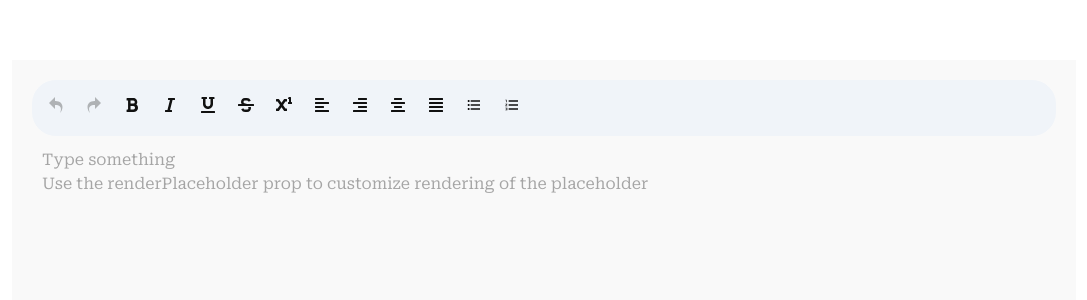
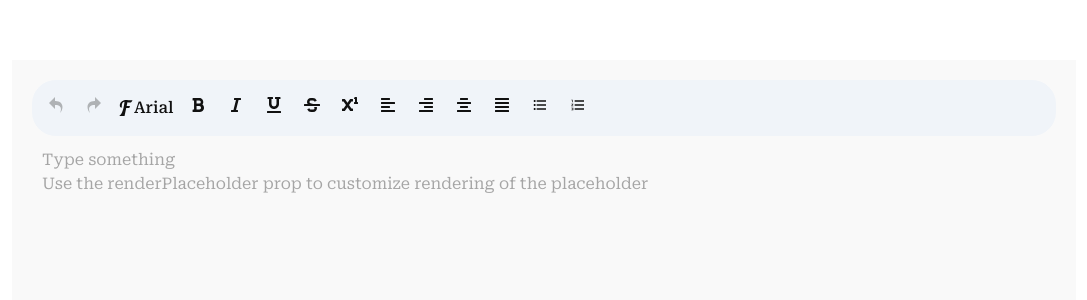
Before and after one commit to ajayjayendran/miniotes-react, a React (Vite) app: page / in a window 1280 px wide. Shown: the top 300 px of the page, without its empty margins (96-1183 px from the left). Built offline with nearby package versions, Linux system fonts and the light colour scheme; a web font is replaced by a local one.

Commit message:
Add antd and basics formatting

```diff
--- a/package.json
+++ b/package.json
@@ -10,6 +10,7 @@
     "preview": "vite preview"
   },
   "dependencies": {
+    "antd": "^5.22.3",
     "react": "^18.3.1",
     "react-dom": "^18.3.1",
     "react-icons": "^5.3.0",
--- a/src/components/Slate/index.tsx
+++ b/src/components/Slate/index.tsx
@@ -5,6 +5,7 @@ import {
   Transforms,
   createEditor,
   Element as SlateElement,
+  Text,
 } from "slate";
 
 import {
@@ -104,12 +105,23 @@ const SlateEditor = () => {
     children,
     leaf,
   }: RenderLeafProps): JSX.Element => {
+    const style: React.CSSProperties = {
+      fontFamily: leaf.fontFamily || undefined,
+      fontSize: leaf.fontSize ? `${leaf.fontSize}px` : undefined,
+      color: leaf.color || undefined,
+      backgroundColor: leaf.highlight || undefined,
+    };
+
     if (leaf.bold) children = <strong>{children}</strong>;
     if (leaf.italic) children = <em>{children}</em>;
     if (leaf.underline) children = <u>{children}</u>;
     if (leaf.strikethrough) children = <s>{children}</s>;
     if (leaf.superscript) children = <sup>{children}</sup>;
-    return <span {...attributes}>{children}</span>;
+    return (
+      <span style={style} {...attributes}>
+        {children}
+      </span>
+    );
   };
 
   const renderElement = ({
@@ -120,6 +132,7 @@ const SlateEditor = () => {
     const style = {
       textAlign: (element as AlignableElement).textAlign || "left",
     };
+
     switch (element.type) {
       case "bulleted-list":
         return <ul {...attributes}>{children}</ul>;
@@ -175,6 +188,38 @@ const SlateEditor = () => {
     }
   };
 
+  const setFontFamily = (editor: Editor, fontFamily: string) => {
+    Transforms.setNodes(
+      editor,
+      { fontFamily },
+      { match: (n) => Text.isText(n), split: true }
+    );
+  };
+
+  const setFontSize = (editor: Editor, fontSize: number) => {
+    Transforms.setNodes(
+      editor,
+      { fontSize },
+      { match: (n) => Text.isText(n), split: true }
+    );
+  };
+
+  const setTextColor = (editor: Editor, color: string) => {
+    Transforms.setNodes(
+      editor,
+      { color },
+      { match: (n) => Text.isText(n), split: true }
+    );
+  };
+
+  const setHighlight = (editor: Editor, highlight: string) => {
+    Transforms.setNodes(
+      editor,
+      { highlight },
+      { match: (n) => Text.isText(n), split: true }
+    );
+  };
+
   return (
     <div className={styles.container}>
       <Slate
@@ -189,6 +234,10 @@ const SlateEditor = () => {
           toggleBlock={toggleBlock}
           onUndo={handleUndo}
           onRedo={handleRedo}
+          setFontFamily={setFontFamily}
+          setFontSize={setFontSize}
+          setTextColor={setTextColor}
+          setHighlight={setHighlight}
         />
         <Editable
           renderLeaf={renderLeaf}
--- a/src/components/Slate/slate.types.ts
+++ b/src/components/Slate/slate.types.ts
@@ -9,6 +9,10 @@ export type CustomText = {
   underline?: boolean;
   strikethrough?: boolean;
   superscript?: boolean;
+  fontFamily?: string;
+  fontSize?: number;
+  color?: string;
+  highlight?: string;
 };
 
 type ParagraphElement = {
--- a/src/components/SlateToolbar/SlateToolbar.module.css
+++ b/src/components/SlateToolbar/SlateToolbar.module.css
@@ -17,4 +17,11 @@
   .formattingIcon:hover {
     background-color: #e8f0fe;
   }
+  .fontFamilyItem {
+    display: flex;
+    align-items: center;
+    color: #111;
+    cursor: pointer;
+    font-weight: 500;
+  }
 }
--- a/src/components/SlateToolbar/index.tsx
+++ b/src/components/SlateToolbar/index.tsx
@@ -17,7 +17,9 @@ import {
   FaUnderline,
 } from "react-icons/fa";
 import { MdFormatListBulleted, MdFormatListNumbered } from "react-icons/md";
-import { ImRedo2, ImUndo2 } from "react-icons/im";
+import { ImFont, ImRedo2, ImUndo2 } from "react-icons/im";
+import { Button, Dropdown, MenuProps } from "antd";
+import { useState } from "react";
 type ToolbarProps = {
   editor: Editor;
   toggleMark: (
@@ -28,6 +30,10 @@ type ToolbarProps = {
   toggleBlock: (editor: Editor, format: CustomElement["type"]) => void;
   onUndo: () => void;
   onRedo: () => void;
+  setHighlight: (Editor: Editor, highlight: string) => void;
+  setTextColor: (Editor: Editor, color: string) => void;
+  setFontSize: (Editor: Editor, fontSize: number) => void;
+  setFontFamily: (Editor: Editor, fontFamily: string) => void;
 };
 
 const TextFormatting = [
@@ -65,6 +71,8 @@ const ListOptions = [
   { icon: <MdFormatListNumbered color="#111" />, key: "numbered-list" },
 ];
 
+const fonts = ["Arial", "Georgia", "Times New Roman", "Courier New", "Verdana"];
+
 const SlateToolbar: React.FC<ToolbarProps> = ({
   editor,
   toggleMark,
@@ -73,7 +81,12 @@ const SlateToolbar: React.FC<ToolbarProps> = ({
   onRedo,
   onUndo,
 }) => {
-  console.log(editor);
+  const [currentFont, setCurrentFont] = useState("Arial");
+  const fontMenuItems: MenuProps["items"] = fonts.map((font, index) => ({
+    key: index.toString(), // Use the index or a unique identifier
+    label: font,
+  }));
+
   return (
     <div className={styles.toolbar}>
       <div className={styles.iconsRow}>
@@ -87,6 +100,12 @@ const SlateToolbar: React.FC<ToolbarProps> = ({
             color={editor.history.redos.length > 0 ? "#111" : "#AFB2B5"}
           />
         </div>
+        <Dropdown menu={{ items: fontMenuItems }}>
+          <div className={styles.fontFamilyItem}>
+            <ImFont color="#111" />
+            {currentFont}
+          </div>
+        </Dropdown>
         {TextFormatting.map((item) => {
           return (
             <div
```
Also changed, not shown: 1 other file (tests, documents, lock files or other folders).
